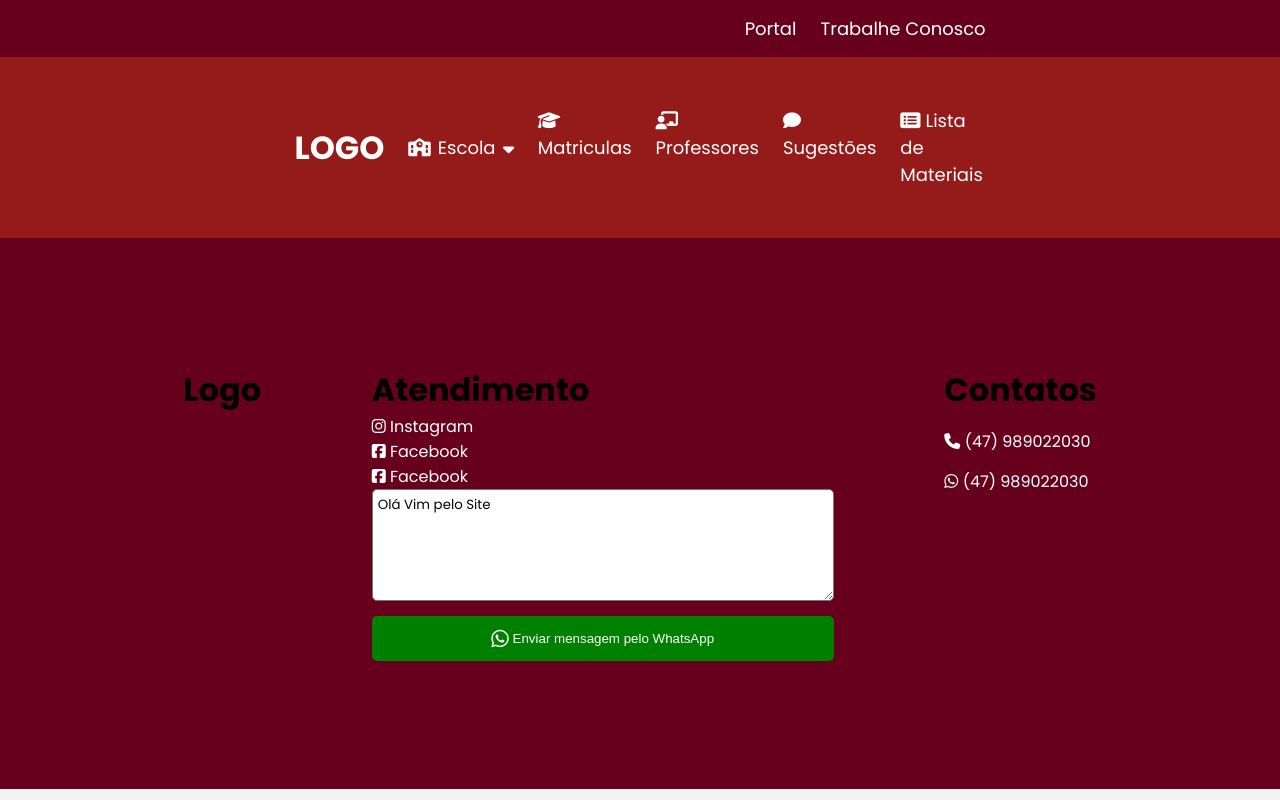
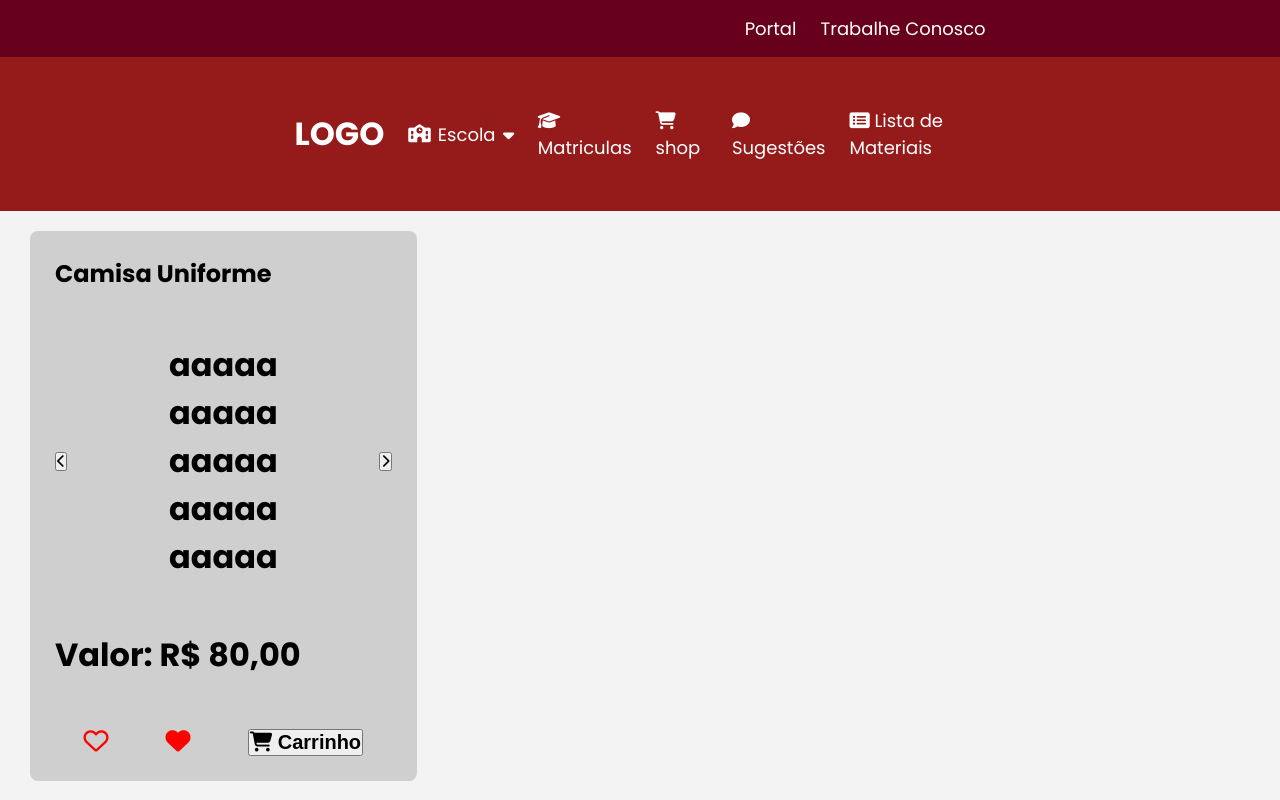
Before and after one commit to PirataZang/project-school, a Vue app: page /shop in a window 1280 px wide. Shown: the top 800 px of the page. Built offline with nearby package versions, Linux system fonts and the light colour scheme.

Commit message:
Adicionado tela de shop

```diff
--- a/src/components/Menu.vue
+++ b/src/components/Menu.vue
@@ -10,15 +10,20 @@
             </div>
             <ul class="actionsButtons row f-18">
                 <li @click="showOptionsSchool = !showOptionsSchool" class="school">
-                    <i class="fa-solid fa-school"></i> Escola <i id="arrowSchool" class="fa-solid fa-caret-up arrow down"></i>
+                    <i class="fa-solid fa-school"></i> Escola <i id="arrowSchool"
+                        class="fa-solid fa-caret-up arrow down"></i>
                     <div v-if="showOptionsSchool" class="schoolOptions column">
-                        <p> <i class="fa-solid fa-book"></i> <router-link to="/history" class="router-link"> História </router-link></p>
+                        <p> <i class="fa-solid fa-book"></i>
+                            <router-link to="/history" class="router-link"> História </router-link>
+                        </p>
                         <p> <i class="fa-solid fa-child-reaching"></i> Colonia de férias</p>
                         <p> <i class="fa-solid fa-book-bookmark"></i> Atividades extra-curriculares</p>
                     </div>
                 </li>
                 <li class="option"> <i class="fa-solid fa-graduation-cap"></i> Matriculas</li>
-                <li class="option"> <i class="fa-solid fa-chalkboard-user"></i> Professores</li>
+                <li class="option"> <i class="fa-solid fa-cart-shopping"></i>
+                    <router-link class="router-link" to="/shop"> shop </router-link>
+                </li>
                 <li class="option"> <i class="fa-solid fa-comment"></i> Sugestões</li>
                 <li class="option"> <i class="fa-solid fa-rectangle-list"></i> Lista de Materiais</li>
             </ul>
--- /dev/null
+++ b/src/components/Shop.vue
@@ -0,0 +1,50 @@
+<template>
+    <div class="shop">
+        <div class="searchMenu">
+
+        </div>
+        <div class="content">
+            <div class="card">
+                <h2>Camisa Uniforme</h2>
+                <div class="divImages">
+                    <button><i class="fa-sharp fa-solid fa-chevron-left"></i></button>
+                    <div class="images">
+                        <h1>aaaaa</h1>
+                        <h1>aaaaa</h1>
+                        <h1>aaaaa</h1>
+                        <h1>aaaaa</h1>
+                        <h1>aaaaa</h1>
+                    </div>
+                    <button><i class="fa-sharp fa-solid fa-chevron-right"></i></button>
+                </div>
+                <h1>Valor: R$ 80,00</h1>
+                <div class="actions">
+                    <i class="fa-regular fa-heart favorite"></i>
+                    <i class="fa-solid fa-heart favorite"></i>
+                    <button>
+                        <h2><i class="fa-solid fa-cart-shopping"></i> Carrinho</h2>
+                    </button>
+                </div>
+            </div>
+        </div>
+    </div>
+</template>
+<script>
+export default {
+    name: 'Shop.vue',
+
+    data() {
+        return {
+            favorite: false
+        }
+    },
+
+
+
+    methods: {
+        addFavorite(id){
+
+        }
+    }
+}
+</script>
--- a/src/router/router.js
+++ b/src/router/router.js
@@ -1,6 +1,7 @@
 import { createRouter, createWebHistory } from 'vue-router';
 import HomePage from '../components/HomePage.vue';
 import History from '../components/History.vue';
+import Shop from '../components/Shop.vue';
 
 // Importar as páginas
 
@@ -17,6 +18,11 @@ const routes = [
         name: 'History',
         component: History
     },
+    {
+        path: '/shop',
+        name: 'Shop',
+        component: Shop
+    },
 
 ];
 
--- /dev/null
+++ b/src/styles/_shop.scss
@@ -0,0 +1,35 @@
+.shop {
+    .content {
+        display: grid;
+        grid-template-columns: repeat(auto-fill, minmax(380px, 1fr));
+        gap: 30px;
+        padding: 20px 30px;
+
+        .card {
+            background: #cfcfcf;
+            display: flex;
+            flex-direction: column;
+            height: 500px;
+            border-radius: 8px;
+            padding: 25px;
+            justify-content: space-between;
+
+            .divImages {
+                display: flex;
+                align-items: center;
+                flex-direction: row;
+                justify-content: space-between;
+            }
+
+            .actions {
+                display: flex;
+                justify-content: space-around;
+
+                .favorite {
+                    font-size: 25px;
+                    color: red;
+                }
+            }
+        }
+    }
+}
--- a/src/styles/default.scss
+++ b/src/styles/default.scss
@@ -3,6 +3,7 @@
 @import url(_homePage.scss);
 @import url(_footer.scss);
 @import url(_history.scss);
+@import url(_shop.scss);
 
 @import url("https://fonts.googleapis.com/css2?family=Poppins:ital,wght@0,100;0,200;0,300;0,400;0,500;0,600;0,700;0,800;0,900;1,100;1,200;1,300;1,400;1,500;1,600;1,700;1,800;1,900&display=swap");
 
@@ -48,6 +49,10 @@ body {
     flex-direction: column;
 }
 
+.hide {
+    display: none;
+}
+
 //? Colors
 .bWhite {
     background-color: white;
```
